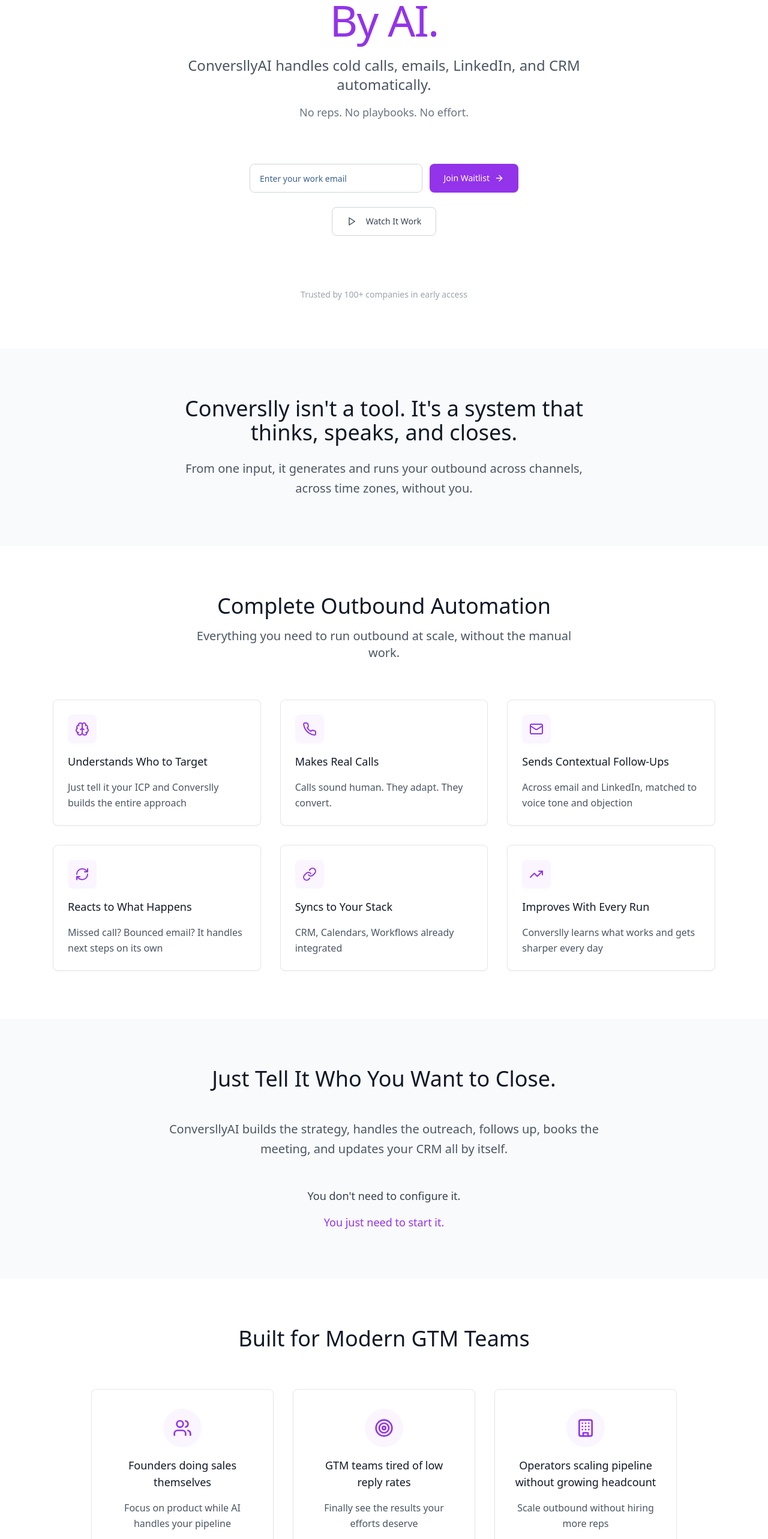
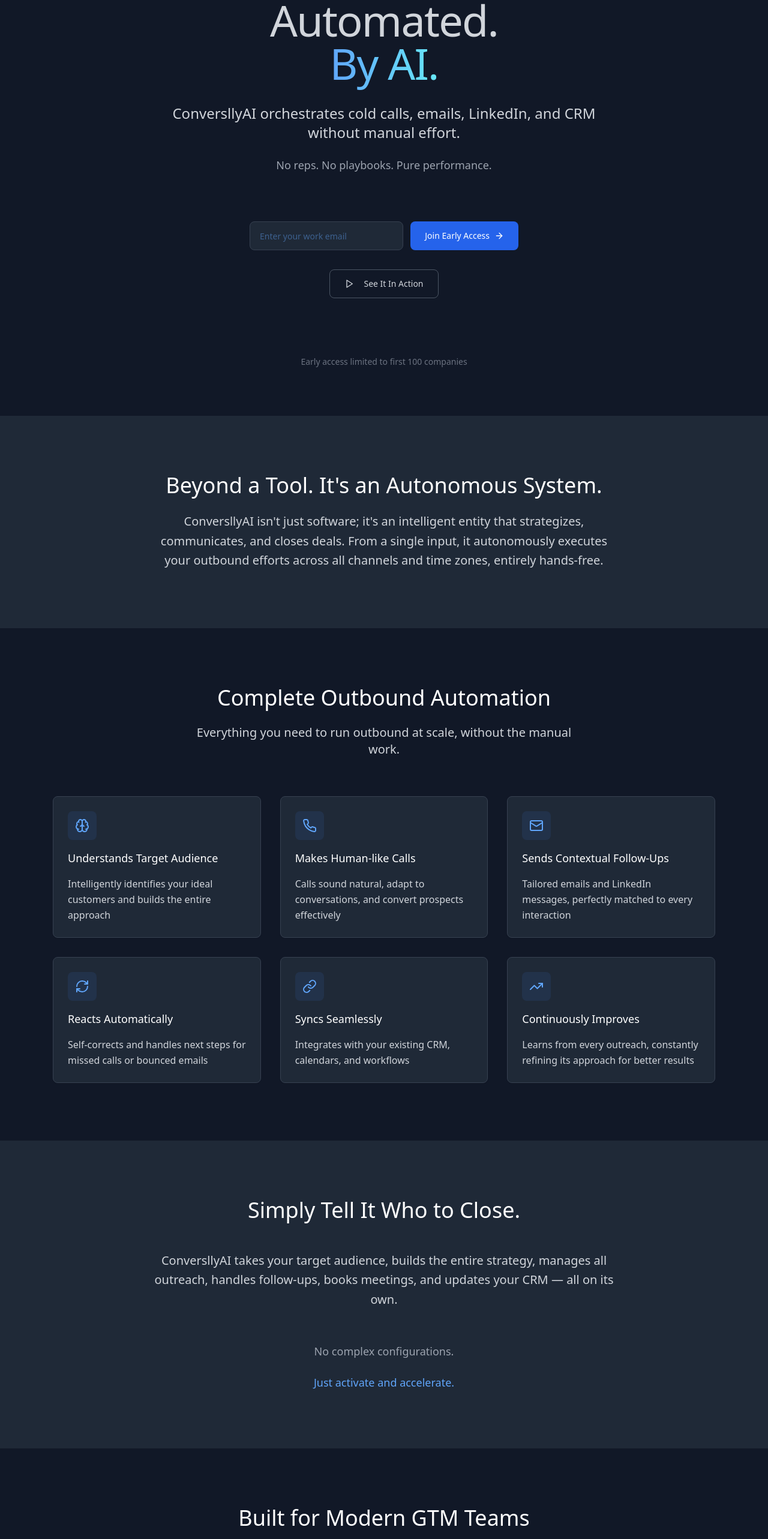
Before and after one commit to codesmokersx/conversllyai, a React (Vite) app: page / in a window 1280 px wide. Shown: the part 235-2800 px from the top of the page at 60% size. Built offline with nearby package versions, Linux system fonts and the light colour scheme.

Commit message:
Refactor: Implement dark, Google-inspired design
Redesigned the website with a dark theme, Google-inspired UI/UX, and updated content, including new components and layouts.

```diff
--- a/src/components/CapabilitiesGrid.tsx
+++ b/src/components/CapabilitiesGrid.tsx
@@ -6,61 +6,61 @@ import { Brain, Phone, Mail, RefreshCw, Link, TrendingUp } from 'lucide-react';
 const capabilities = [
   {
     icon: Brain,
-    title: "Understands Who to Target",
-    description: "Just tell it your ICP and Converslly builds the entire approach"
+    title: "Understands Target Audience",
+    description: "Intelligently identifies your ideal customers and builds the entire approach"
   },
   {
     icon: Phone,
-    title: "Makes Real Calls",
-    description: "Calls sound human. They adapt. They convert."
+    title: "Makes Human-like Calls",
+    description: "Calls sound natural, adapt to conversations, and convert prospects effectively"
   },
   {
     icon: Mail,
     title: "Sends Contextual Follow-Ups",
-    description: "Across email and LinkedIn, matched to voice tone and objection"
+    description: "Tailored emails and LinkedIn messages, perfectly matched to every interaction"
   },
   {
     icon: RefreshCw,
-    title: "Reacts to What Happens",
-    description: "Missed call? Bounced email? It handles next steps on its own"
+    title: "Reacts Automatically",
+    description: "Self-corrects and handles next steps for missed calls or bounced emails"
   },
   {
     icon: Link,
-    title: "Syncs to Your Stack",
-    description: "CRM, Calendars, Workflows already integrated"
+    title: "Syncs Seamlessly",
+    description: "Integrates with your existing CRM, calendars, and workflows"
   },
   {
     icon: TrendingUp,
-    title: "Improves With Every Run",
-    description: "Converslly learns what works and gets sharper every day"
+    title: "Continuously Improves",
+    description: "Learns from every outreach, constantly refining its approach for better results"
   }
 ];
 
 export const CapabilitiesGrid = () => {
   return (
-    <section className="py-20 bg-white">
+    <section className="py-24 bg-gray-900">
       <div className="max-w-6xl mx-auto px-6">
         <div className="text-center mb-16">
-          <h2 className="text-3xl md:text-4xl font-normal text-gray-900 mb-4">
+          <h2 className="text-3xl md:text-4xl font-light text-white mb-6">
             Complete Outbound Automation
           </h2>
-          <p className="text-xl text-gray-600 font-normal max-w-2xl mx-auto">
+          <p className="text-xl text-gray-300 font-light max-w-2xl mx-auto">
             Everything you need to run outbound at scale, without the manual work.
           </p>
         </div>
 
         <div className="grid md:grid-cols-2 lg:grid-cols-3 gap-8">
           {capabilities.map((capability, index) => (
-            <Card key={index} className="border border-gray-200 hover:border-gray-300 transition-colors">
+            <Card key={index} className="bg-gray-800 border-gray-700 hover:bg-gray-750 transition-colors">
               <CardContent className="p-6">
                 <div className="space-y-4">
-                  <div className="w-12 h-12 bg-purple-50 rounded-lg flex items-center justify-center">
-                    <capability.icon className="w-6 h-6 text-purple-600" />
+                  <div className="w-12 h-12 bg-blue-500/10 rounded-lg flex items-center justify-center">
+                    <capability.icon className="w-6 h-6 text-blue-400" />
                   </div>
-                  <h3 className="text-lg font-medium text-gray-900">
+                  <h3 className="text-lg font-medium text-white">
                     {capability.title}
                   </h3>
-                  <p className="text-gray-600 leading-relaxed">
+                  <p className="text-gray-300 leading-relaxed">
                     {capability.description}
                   </p>
                 </div>
--- a/src/components/ConversllyLogo.tsx
+++ b/src/components/ConversllyLogo.tsx
@@ -20,9 +20,9 @@ export const ConversllyLogo = ({ size = 'md', variant = 'default', className = '
   };
 
   return (
-    <div className={`font-bold ${sizeClasses[size]} ${colorClasses[variant]} ${className}`}>
-      <span className="text-purple-600">Converslly</span>
-      <span className={variant === 'white' ? 'text-gray-300' : 'text-gray-500'}>AI</span>
+    <div className={`font-light ${sizeClasses[size]} ${colorClasses[variant]} ${className}`}>
+      <span className="bg-gradient-to-r from-blue-400 to-cyan-300 bg-clip-text text-transparent font-medium">Converslly</span>
+      <span className={variant === 'white' ? 'text-gray-400' : 'text-gray-500'}>AI</span>
     </div>
   );
 };
--- a/src/components/Hero.tsx
+++ b/src/components/Hero.tsx
@@ -15,7 +15,7 @@ export const Hero = () => {
     if (!email) {
       toast({
         title: "Email required",
-        description: "Enter your email to join the waitlist",
+        description: "Enter your email to join early access",
         variant: "destructive",
       });
       return;
@@ -26,45 +26,49 @@ export const Hero = () => {
       setIsLoading(false);
       toast({
         title: "Welcome to the future of outbound",
-        description: "You're on the waitlist. We'll be in touch soon.",
+        description: "You're on the early access list. We'll be in touch soon.",
       });
       setEmail('');
     }, 1000);
   };
 
   return (
-    <section className="min-h-screen bg-white flex flex-col">
+    <section className="min-h-screen bg-gray-900 flex flex-col">
       {/* Header with Logo */}
       <header className="px-6 py-6">
-        <ConversllyLogo size="md" />
+        <ConversllyLogo size="md" variant="white" />
       </header>
 
       {/* Main Hero Content */}
       <div className="flex-1 flex items-center justify-center px-6 py-20">
-        <div className="max-w-4xl mx-auto text-center space-y-10">
+        <div className="max-w-4xl mx-auto text-center space-y-12">
 
           {/* Main Headline */}
-          <div className="space-y-6">
-            <h1 className="text-5xl md:text-6xl lg:text-7xl font-normal text-gray-900 leading-tight tracking-tight">
-              Outbound, Done for You.
+          <div className="space-y-8">
+            <h1 className="text-5xl md:text-6xl lg:text-7xl font-light text-white leading-tight tracking-tight">
+              Outbound Sales.
               <br />
-              <span className="text-purple-600">
+              <span className="text-gray-300">
+                Automated.
+              </span>
+              <br />
+              <span className="bg-gradient-to-r from-blue-400 to-cyan-300 bg-clip-text text-transparent">
                 By AI.
               </span>
             </h1>
 
-            <div className="space-y-4 max-w-3xl mx-auto">
-              <h2 className="text-xl md:text-2xl text-gray-600 font-normal leading-relaxed">
-                ConversllyAI handles cold calls, emails, LinkedIn, and CRM automatically.
+            <div className="space-y-6 max-w-3xl mx-auto">
+              <h2 className="text-xl md:text-2xl text-gray-300 font-light leading-relaxed">
+                ConversllyAI orchestrates cold calls, emails, LinkedIn, and CRM without manual effort.
               </h2>
-              <p className="text-lg text-gray-500 font-normal">
-                No reps. No playbooks. No effort.
+              <p className="text-lg text-gray-400 font-light">
+                No reps. No playbooks. Pure performance.
               </p>
             </div>
           </div>
 
           {/* CTA Section */}
-          <div className="space-y-6 pt-8">
+          <div className="space-y-8 pt-8">
             <form onSubmit={handleSubmit} className="max-w-md mx-auto">
               <div className="flex flex-col sm:flex-row gap-3">
                 <Input
@@ -72,18 +76,18 @@ export const Hero = () => {
                   placeholder="Enter your work email"
                   value={email}
                   onChange={(e) => setEmail(e.target.value)}
-                  className="flex-1 h-12 px-4 text-gray-900 border-gray-300 rounded-lg focus:border-purple-500 focus:ring-2 focus:ring-purple-500/20"
+                  className="flex-1 h-12 px-4 bg-gray-800 border-gray-700 text-white placeholder-gray-400 rounded-lg focus:border-blue-500 focus:ring-2 focus:ring-blue-500/20"
                   disabled={isLoading}
                 />
                 <Button
                   type="submit"
                   size="lg"
-                  className="h-12 bg-purple-600 hover:bg-purple-700 text-white px-6 rounded-lg font-medium transition-colors"
+                  className="h-12 bg-blue-600 hover:bg-blue-700 text-white px-6 rounded-lg font-medium transition-colors"
                   disabled={isLoading}
                 >
                   {isLoading ? 'Joining...' : (
                     <span className="flex items-center gap-2">
-                      Join Waitlist
+                      Join Early Access
                       <ArrowRight className="w-4 h-4" />
                     </span>
                   )}
@@ -95,18 +99,18 @@ export const Hero = () => {
               <Button
                 variant="outline"
                 size="lg"
-                className="h-12 border-gray-300 text-gray-700 hover:bg-gray-50 px-6 rounded-lg font-medium transition-colors"
+                className="h-12 border-gray-600 bg-transparent text-gray-300 hover:bg-gray-800 px-6 rounded-lg font-medium transition-colors"
               >
                 <Play className="w-4 h-4 mr-2" />
-                Watch It Work
+                See It In Action
               </Button>
             </div>
           </div>
 
           {/* Trust indicator */}
           <div className="pt-12">
-            <p className="text-sm text-gray-400">
-              Trusted by 100+ companies in early access
+            <p className="text-sm text-gray-500">
+              Early access limited to first 100 companies
             </p>
           </div>
         </div>
--- a/src/components/HowItWorksSimple.tsx
+++ b/src/components/HowItWorksSimple.tsx
@@ -3,23 +3,23 @@ import React from 'react';
 
 export const HowItWorksSimple = () => {
   return (
-    <section className="py-20 bg-gray-50">
+    <section className="py-24 bg-gray-800">
       <div className="max-w-4xl mx-auto px-6 text-center space-y-12">
-        <h2 className="text-3xl md:text-4xl font-normal text-gray-900">
-          Just Tell It Who You Want to Close.
+        <h2 className="text-3xl md:text-4xl font-light text-white">
+          Simply Tell It Who to Close.
         </h2>
 
-        <div className="max-w-3xl mx-auto space-y-6">
-          <p className="text-xl text-gray-600 font-normal leading-relaxed">
-            ConversllyAI builds the strategy, handles the outreach, follows up, books the meeting, and updates your CRM all by itself.
+        <div className="max-w-3xl mx-auto space-y-8">
+          <p className="text-xl text-gray-300 font-light leading-relaxed">
+            ConversllyAI takes your target audience, builds the entire strategy, manages all outreach, handles follow-ups, books meetings, and updates your CRM — all on its own.
           </p>
 
-          <div className="space-y-4 pt-6">
-            <p className="text-lg text-gray-700">
-              You don't need to configure it.
+          <div className="space-y-6 pt-6">
+            <p className="text-lg text-gray-400">
+              No complex configurations.
             </p>
-            <p className="text-lg text-purple-600 font-medium">
-              You just need to start it.
+            <p className="text-lg text-blue-400 font-medium">
+              Just activate and accelerate.
             </p>
           </div>
         </div>
--- a/src/components/PositioningSection.tsx
+++ b/src/components/PositioningSection.tsx
@@ -3,13 +3,13 @@ import React from 'react';
 
 export const PositioningSection = () => {
   return (
-    <section className="py-20 bg-gray-50">
+    <section className="py-24 bg-gray-800">
       <div className="max-w-4xl mx-auto px-6 text-center">
-        <h2 className="text-3xl md:text-4xl font-normal text-gray-900 leading-tight max-w-3xl mx-auto">
-          Converslly isn't a tool. It's a system that thinks, speaks, and closes.
+        <h2 className="text-3xl md:text-4xl font-light text-white leading-tight max-w-3xl mx-auto mb-6">
+          Beyond a Tool. It's an Autonomous System.
         </h2>
-        <p className="text-xl text-gray-600 font-normal mt-6 leading-relaxed max-w-2xl mx-auto">
-          From one input, it generates and runs your outbound across channels, across time zones, without you.
+        <p className="text-xl text-gray-300 font-light leading-relaxed max-w-3xl mx-auto">
+          ConversllyAI isn't just software; it's an intelligent entity that strategizes, communicates, and closes deals. From a single input, it autonomously executes your outbound efforts across all channels and time zones, entirely hands-free.
         </p>
       </div>
     </section>
--- a/src/components/WaitlistSection.tsx
+++ b/src/components/WaitlistSection.tsx
@@ -25,14 +25,14 @@ export const WaitlistSection = () => {
   };
 
   return (
-    <section className="py-20 bg-purple-600">
+    <section className="py-24 bg-gradient-to-r from-blue-600 to-cyan-600">
       <div className="max-w-3xl mx-auto px-6 text-center space-y-10">
         <div className="space-y-4">
-          <h2 className="text-3xl md:text-4xl font-normal text-white">
-            We're letting in the first 100 companies.
+          <h2 className="text-3xl md:text-4xl font-light text-white">
+            Secure Your Spot. Early Access is Limited.
           </h2>
-          <p className="text-xl text-purple-100 font-normal">
-            Join early access. Let Converslly run your outbound for you.
+          <p className="text-xl text-blue-100 font-light">
+            We're inviting the first 100 companies. Join now and let ConversllyAI revolutionize your outbound.
           </p>
         </div>
 
@@ -43,18 +43,18 @@ export const WaitlistSection = () => {
               placeholder="Enter your work email"
               value={email}
               onChange={(e) => setEmail(e.target.value)}
-              className="flex-1 h-12 px-4 bg-white text-gray-900 border-0 rounded-lg"
+              className="flex-1 h-12 px-4 bg-white text-gray-900 border-0 rounded-lg focus:ring-2 focus:ring-white/20"
               disabled={isLoading}
             />
             <Button
               type="submit"
               size="lg"
-              className="h-12 bg-white text-purple-600 hover:bg-gray-50 px-6 rounded-lg font-medium transition-colors"
+              className="h-12 bg-gray-900 text-white hover:bg-gray-800 px-6 rounded-lg font-medium transition-colors"
               disabled={isLoading}
             >
               {isLoading ? 'Joining...' : (
                 <span className="flex items-center gap-2">
-                  Join Waitlist
+                  Join Early Access
                   <ArrowRight className="w-4 h-4" />
                 </span>
               )}
@@ -66,10 +66,10 @@ export const WaitlistSection = () => {
           <Button
             variant="outline"
             size="lg"
-            className="h-12 border-purple-400 bg-transparent text-purple-100 hover:bg-purple-500/20 px-6 rounded-lg font-medium transition-colors"
+            className="h-12 border-white/30 bg-transparent text-white hover:bg-white/10 px-6 rounded-lg font-medium transition-colors"
           >
             <Twitter className="w-4 h-4 mr-2" />
-            Follow the Launch
+            Follow Our Journey
           </Button>
         </div>
       </div>
--- a/src/components/WhoItsFor.tsx
+++ b/src/components/WhoItsFor.tsx
@@ -6,43 +6,43 @@ import { Users, Target, Building } from 'lucide-react';
 const audiences = [
   {
     icon: Users,
-    title: "Founders doing sales themselves",
-    description: "Focus on product while AI handles your pipeline"
+    title: "Founders seeking scalable sales",
+    description: "Focus on product while AI handles your entire sales pipeline"
   },
   {
     icon: Target,
-    title: "GTM teams tired of low reply rates",
-    description: "Finally see the results your efforts deserve"
+    title: "GTM teams frustrated by low engagement",
+    description: "Finally see the results your efforts deserve with AI-powered outreach"
   },
   {
     icon: Building,
-    title: "Operators scaling pipeline without growing headcount",
-    description: "Scale outbound without hiring more reps"
+    title: "Operators expanding pipeline",
+    description: "Scale outbound without increasing headcount or complexity"
   }
 ];
 
 export const WhoItsFor = () => {
   return (
-    <section className="py-20 bg-white">
+    <section className="py-24 bg-gray-900">
       <div className="max-w-5xl mx-auto px-6">
         <div className="text-center mb-16">
-          <h2 className="text-3xl md:text-4xl font-normal text-gray-900 mb-4">
+          <h2 className="text-3xl md:text-4xl font-light text-white mb-4">
             Built for Modern GTM Teams
           </h2>
         </div>
 
         <div className="grid md:grid-cols-3 gap-8">
           {audiences.map((audience, index) => (
-            <Card key={index} className="border border-gray-200 text-center">
+            <Card key={index} className="bg-gray-800 border-gray-700 text-center hover:bg-gray-750 transition-colors">
               <CardContent className="p-8">
                 <div className="space-y-4">
-                  <div className="w-16 h-16 bg-purple-50 rounded-full flex items-center justify-center mx-auto">
-                    <audience.icon className="w-8 h-8 text-purple-600" />
+                  <div className="w-16 h-16 bg-blue-500/10 rounded-full flex items-center justify-center mx-auto">
+                    <audience.icon className="w-8 h-8 text-blue-400" />
                   </div>
-                  <h3 className="text-lg font-medium text-gray-900">
+                  <h3 className="text-lg font-medium text-white">
                     {audience.title}
                   </h3>
-                  <p className="text-gray-600 leading-relaxed">
+                  <p className="text-gray-300 leading-relaxed">
                     {audience.description}
                   </p>
                 </div>
--- a/src/pages/Index.tsx
+++ b/src/pages/Index.tsx
@@ -10,7 +10,7 @@ import { CleanFooter } from '@/components/CleanFooter';
 
 const Index = () => {
   return (
-    <div className="min-h-screen bg-white">
+    <div className="min-h-screen bg-gray-900">
       <Hero />
       <PositioningSection />
       <CapabilitiesGrid />
```
Also changed, not shown: src/components/CleanFooter.tsx (+12 -12 lines).
